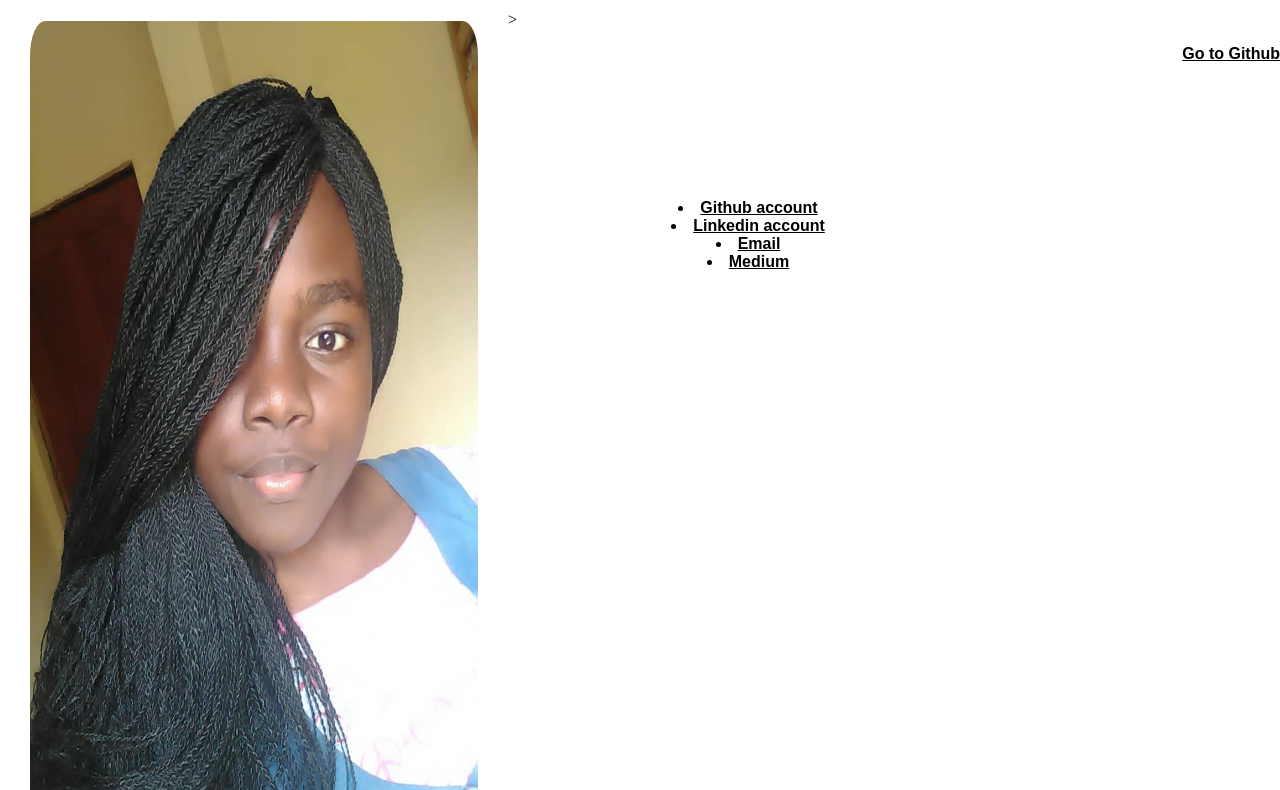
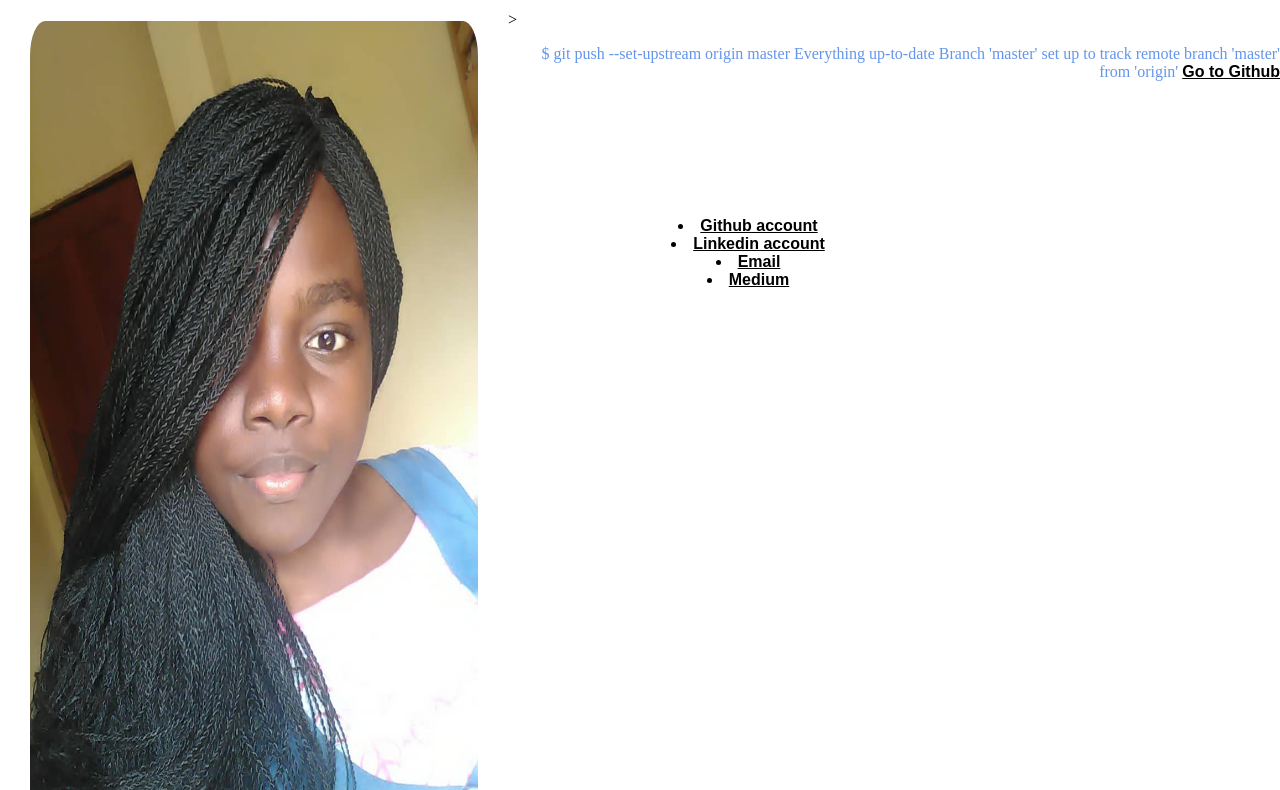
Before and after one commit to sheila446/-portfolio, a plain HTML site: page index.html in a window 1280 px wide. Shown: the part 158-948 px from the top of the page. Drawn offline with Linux system fonts and the light colour scheme.

Commit message:
first commit

```diff
--- a/index.html
+++ b/index.html
@@ -24,7 +24,9 @@
             <img src="shela.jpeg" alt="myphoto">
             </div>>
     <div>
-<p class="link">
+<p class="link">$ git push --set-upstream origin master
+Everything up-to-date
+Branch 'master' set up to track remote branch 'master' from 'origin'
     <a href="https://github.com/sheila446" target="_blank">Go to Github</a>
 </p>
     </div>
```
